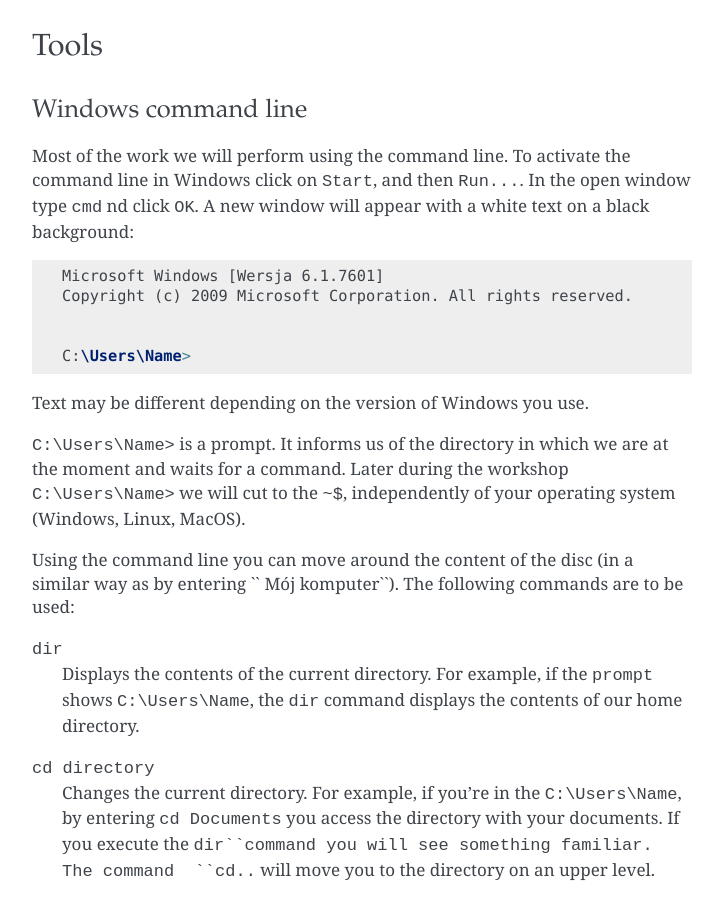
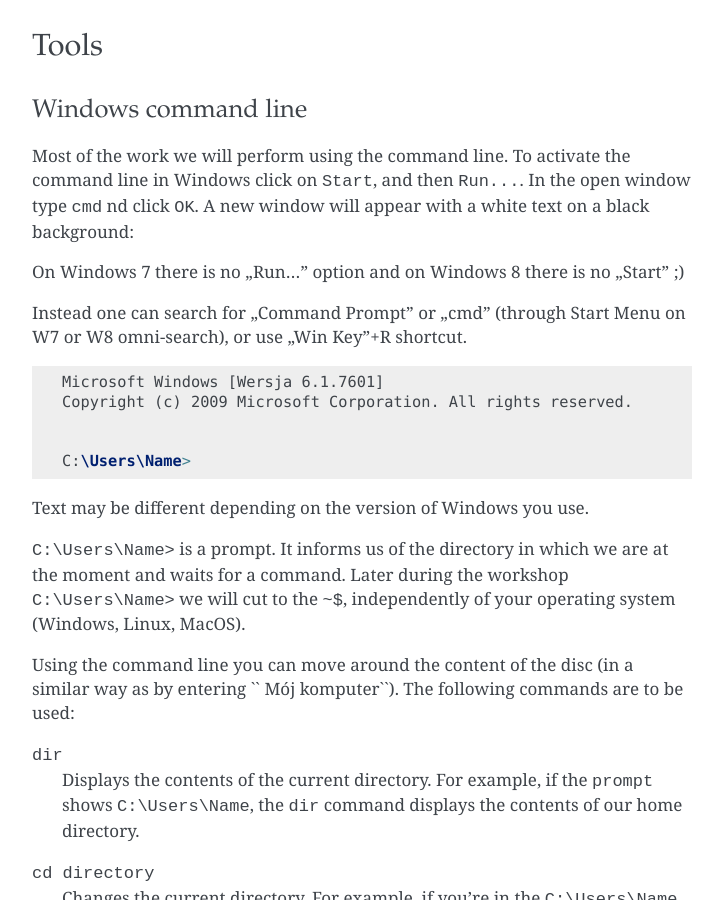
Before and after one commit to ggcarrots/django-carrots, a Sphinx documentation site: the page built from source/install.rst, in a window 1280 px wide and 900 px high, scrolled down 1187 px. Shown: the whole window, without its empty margins (388-1111 px from the left). Built offline with Sphinx 7.4.7, drawn with Linux system fonts in a browser that asks for light colours; formulas are drawn with MathJax 3.

Commit message:
Update install.rst

```diff
--- a/source/install.rst
+++ b/source/install.rst
@@ -67,6 +67,10 @@ Windows command line
 Most of the work we will perform using the command line. To activate the command line in Windows
 click on ``Start``, and then ``Run...``. In the open window type ``cmd`` nd click ``OK``.
 A new window will appear with a white text on a black background:
+
+On Windows 7 there is no "Run..." option and on Windows 8 there is no "Start" ;)
+
+Instead one can search for "Command Prompt" or "cmd" (through Start Menu on W7 or W8 omni-search), or use "Win Key"+R shortcut.
 
 
 .. code-block:: bat
```
